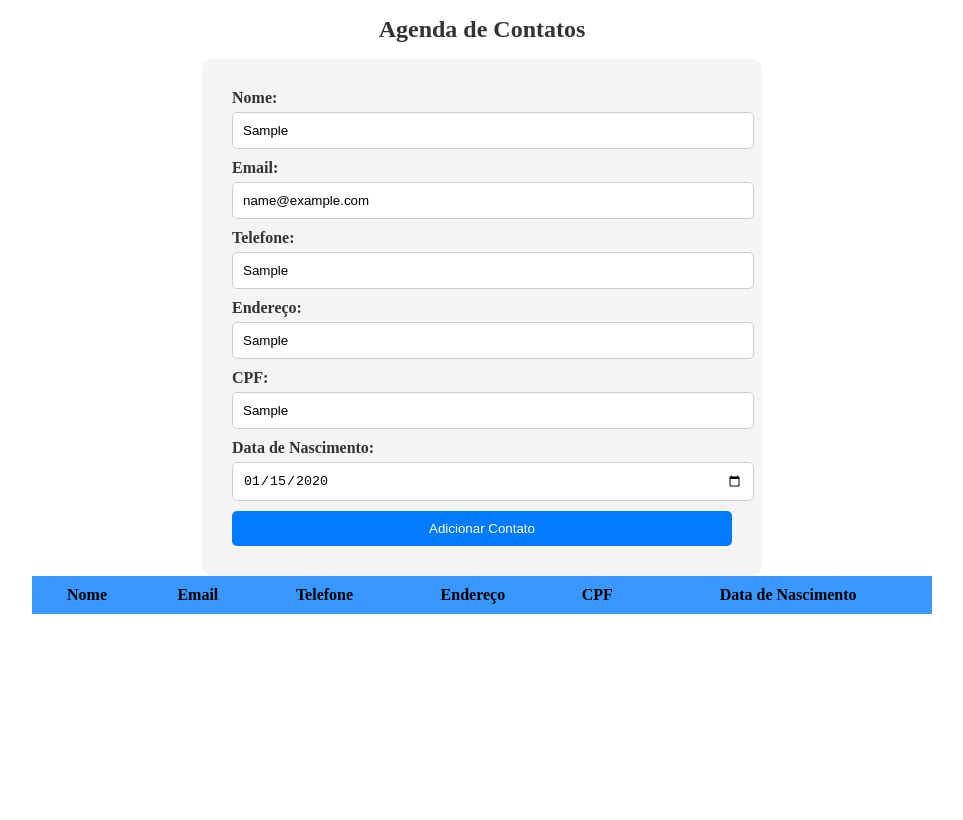
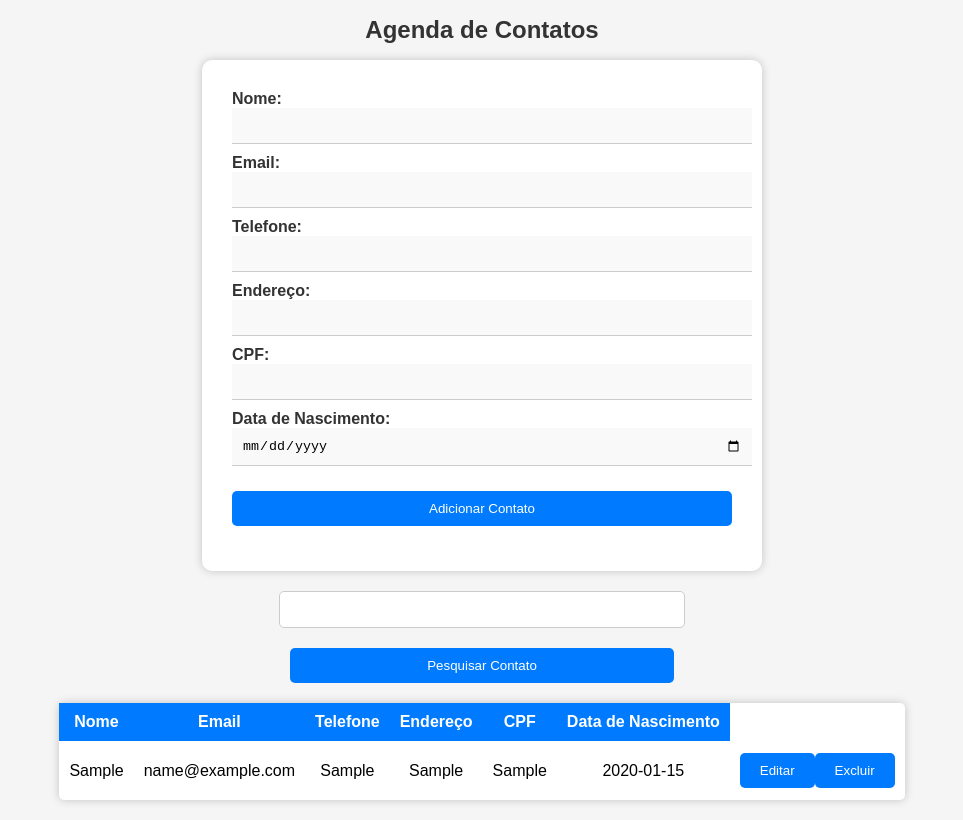
Before and after one commit to AlexandreBolsoni/agenda-Contatos, a plain HTML site: page index.html in a window 1280 px wide. Both pictures are taken after typing "Sample", "name@example.com", "Sample", "Sample", "Sample", "2020-01-15" into the empty fields and a click on the button "Adicionar Contato". Shown: the whole page, without its empty margins (158-1121 px from the left). Drawn offline with Linux system fonts and the light colour scheme.

Commit message:
adicionando uma parte para pesquisa

```diff
--- a/agendaControl.js
+++ b/agendaControl.js
@@ -1,63 +1,83 @@
-import { Contato } from "./contatos";
+// Arquivo main.js
+const vetContatos = [];
+const salvarContatoBtn = document.getElementById('salvar-contato');
+const tabelaContatos = document.querySelector('#lista-contatos tbody');
 
-const adicionarContato = document.getElementById('adicionar-contato');
-adicionarContato.addEventListener('click', () => {
-    const nome = document.getElementById('nome').value;
-    const email = document.getElementById('email').value;
-    const telefone = document.getElementById('telefone').value.toString(); // Converte para string
-    const endereco = document.getElementById('endereco').value;
-    const cpf = document.getElementById('cpf').value;
-    const dataNascimento = document.getElementById('dataNascimento').value;
+const inputs = {
+  nome: document.getElementById('nome'),
+  email: document.getElementById('email'),
+  telefone: document.getElementById('telefone'),
+  endereco: document.getElementById('endereco'),
+  cpf: document.getElementById('cpf'),
+  dataNascimento: document.getElementById('dataNascimento')
+};
 
-    agenda.adicionarContato(nome, email, telefone, endereco, cpf, dataNascimento);
+document.getElementById('adicionar-contato').addEventListener('click', acrescentarContato);
+
+function acrescentarContato() {
+  const { nome, email, telefone, endereco, cpf, dataNascimento } = inputs;
+  if (Object.values(inputs).some(input => input.value === '')) {
+    alert("Por favor, preencha todos os campos obrigatórios.");
+    return;
+  }
+  const novoContato = {
+    nome: nome.value,
+    email: email.value,
+    telefone: telefone.value,
+    endereco: endereco.value,
+    cpf: cpf.value,
+    dataNascimento: dataNascimento.value
+  };
+  vetContatos.push(novoContato);
+  alert(`Contato ${nome.value} adicionado com sucesso.`);
+  limparCampos();
+  atualizarTabelaContatos();
+}
+
+function atualizarTabelaContatos() {
+    tabelaContatos.innerHTML = '';
+    vetContatos.forEach((contato, index) => {
+      const row = tabelaContatos.insertRow();
+
+      Object.values(contato).forEach(value => {
+        const cell = row.insertCell();
+        cell.textContent = value;
       });
 
+      const cellAcoes = row.insertCell();
+      const botaoEditar = criarBotao('Editar', () => editarContato(index));
+      const botaoExcluir = criarBotao('Excluir', () => excluirContato(index));
+
+      cellAcoes.appendChild(botaoEditar);
+      cellAcoes.appendChild(botaoExcluir);
+    });
+  }
 
 
-class Agenda {
-    constructor() {
-        this.vetContatos = [];
+  function criarBotao(texto, callback) {
+    const botao = document.createElement('button');
+    botao.textContent = texto;
+    botao.addEventListener('click', callback);
+    botao.classList.add('botao'); // Adiciona uma classe chamada 'botao' aos botões
+    return botao;
   }
 
-    adicionarContato(nome, email, telefone, endereco, cpf, dataNascimento) {
-        const nomeUpperCase = nome.toUpperCase();
-        const contatoExistente = this.vetContatos.some(contato => contato.nome === nomeUpperCase);
+function editarContato(index) {
+  const contato = vetContatos[index];
+  Object.entries(inputs).forEach(([key, input]) => {
+    input.value = contato[key];
+  });
+}
 
-        if (nome === "" || email === "" || telefone === "" ||
-            endereco === "" || cpf === "" || dataNascimento === "") {
-            alert("Por favor, preencha todos os campos obrigatórios.");
-        } else if (contatoExistente) {
-            alert(`Já existe um contato com o nome ${nome}.`);
-        } else {
-            const novoContato = new Contato(nome, email, telefone, endereco, cpf, dataNascimento);
-            this.vetContatos.push(novoContato);
-            alert(`Contato ${nome} adicionado com sucesso.`);
-            this.atualizarTabelaContatos();
+function excluirContato(index) {
+  if (confirm("Tem certeza de que deseja excluir este contato?")) {
+    vetContatos.splice(index, 1);
+    atualizarTabelaContatos();
   }
 }
 
-    atualizarTabelaContatos() {
-        const tabelaContatos = document.querySelector('#lista-contatos tbody');
-        tabelaContatos.innerHTML = ''; // Limpe a tabela
-
-        // Adicione cada contato à tabela
-        this.vetContatos.forEach(contato => {
-            const row = tabelaContatos.insertRow();
-            const cellNome = row.insertCell(0);
-            const cellEmail = row.insertCell(1);
-            const cellTelefone = row.insertCell(2);
-            const cellEndereco = row.insertCell(3);
-            const cellCPF = row.insertCell(4);
-            const cellDataNascimento = row.insertCell(5);
-
-            cellNome.textContent = contato.nome;
-            cellEmail.textContent = contato.email;
-            cellTelefone.textContent = contato.telefone;
-            cellEndereco.textContent = contato.endereco;
-            cellCPF.textContent = contato.cpf;
-            cellDataNascimento.textContent = contato.dataNascimento;
+function limparCampos() {
+  Object.values(inputs).forEach(input => {
+    input.value = '';
   });
 }
-}
-
-const agenda = new Agenda();
--- a/contato.css
+++ b/contato.css
@@ -1,23 +1,26 @@
-/* Estilize o título "Agenda de Contatos" */
+body {
+    margin: 0;
+    font-family: Arial, sans-serif;
+    background-color: #f5f5f5;
+  }
+
   h1 {
     text-align: center;
     font-size: 24px;
     color: #333;
   }
 
-/* Estilize o formulário */
   #contato-form {
-  width: 500px;
+    max-width: 500px;
     margin: 0 auto;
     padding: 30px;
-    background-color: #f5f5f5;
+    background-color: #ffffff;
     border-radius: 10px;
+    box-shadow: 0 0 10px rgba(0, 0, 0, 0.2);
   }
 
-/* Estilize as etiquetas e campos de entrada do formulário */
   label {
     display: block;
-    margin-bottom: 5px;
     font-weight: bold;
     color: #333;
   }
@@ -28,13 +31,70 @@ input[type="date"] {
     width: 100%;
     padding: 10px;
     margin-bottom: 10px;
+    border: none;
+    border-bottom: 1px solid #ccc;
+    background-color: #f9f9f9;
+    transition: border-color 0.3s ease;
+  }
+
+  input[type="text"]:focus,
+  input[type="email"]:focus,
+  input[type="date"]:focus {
+    border-color: #007bff;
+  }
+
+  #inPesquisar {
+    margin: 20px auto;
+    display: block;
+    width: 30%;
+    padding: 10px;
+    background-color: #ffffff;
     border: 1px solid #ccc;
     border-radius: 5px;
+    cursor: pointer;
+    transition: background-color 0.3s ease;
   }
 
-/* Estilize o botão "Adicionar Contato" */
+  #inPesquisar:hover {
+    background-color: #007bff;
+    color: #fff;
+  }
+
+  .botao {
+    margin: 2px auto;
+    background-color: #007bff;
+    color: #fff;
+    padding: 10px 20px;
+    border: none;
+    border-radius: 5px;
+    cursor: pointer;
+    transition: background-color 0.3s ease;
+  }
+
+  .botao:hover {
+    background-color: #0056b3;
+  }
+
+  #btPesquisar {
+    margin: 20px auto;
+    display: block;
+    width: 30%;
+    padding: 10px;
+    background-color: #007bff;
+    color: #fff;
+    border: none;
+    border-radius: 5px;
+    cursor: pointer;
+    transition: background-color 0.3s ease;
+  }
+
+  #btPesquisar:hover {
+    background-color: #0056b3;
+  }
+
   #adicionar-contato,
   #salvar-contato {
+    margin: 15px auto;
     display: block;
     width: 100%;
     padding: 10px;
@@ -43,38 +103,39 @@ input[type="date"] {
     border: none;
     border-radius: 5px;
     cursor: pointer;
+    transition: background-color 0.3s ease;
   }
 
-/* Estilize a tabela de contatos */
+  #adicionar-contato:hover,
+  #salvar-contato:hover {
+    background-color: #0056b3;
+  }
+
   #lista-contatos {
+    text-align: center;
     border-radius: 5px;
-    width: 900px;
-    margin: auto;
+    max-width: 900px;
+    margin: 20px auto;
     border-collapse: collapse;
     background-color: #fff;
+    box-shadow: 0 0 10px rgba(0, 0, 0, 0.2);
   }
 
-/* Estilize as células da tabela */
   #lista-contatos td {
     padding: 10px;
-
   }
 
-/* Estilize as células da tabela - cabeçalho (se houver) */
   #lista-contatos th {
-    background-color: #007bffc6;
-    color: #000000;
+    background-color: #007bff;
+    color: #fff;
     font-weight: bold;
     padding: 10px;
-
   }
 
-/* Estilize as células da tabela - linhas alternadas */
   #lista-contatos tr:nth-child(even) {
-    background-color: #007bff3a;
+    background-color: #f5f5f5;
   }
 
-/* Estilize as células da tabela - hover */
   #lista-contatos tr:hover {
     background-color: #e0e0e0;
   }
--- a/index.html
+++ b/index.html
@@ -31,7 +31,8 @@
             <button type="button" id="salvar-contato" style="display: none;">Salvar Contato</button>
             <button type="button" id="adicionar-contato">Adicionar Contato</button>
         </form>
-
+        <input type="text" id="inPesquisar">
+        <button id="btPesquisar">Pesquisar Contato</button>
         <table id="lista-contatos">
             <thead>
                 <tr>
@@ -44,7 +45,8 @@
                 </tr>
             </thead>
             <tbody>
-                <!-- Aqui serão exibidos os contatos adicionados -->
+                <!-- Here is where the added contacts will be displayed -->
+
             </tbody>
         </table>
 
```
Lines whose indentation alone changed are shown as unchanged.
